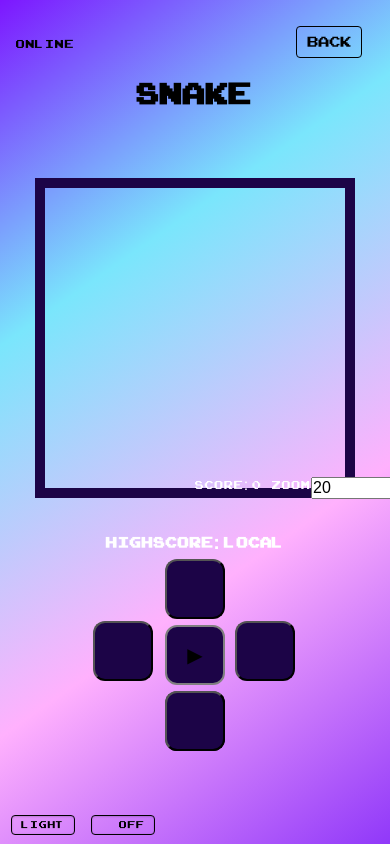
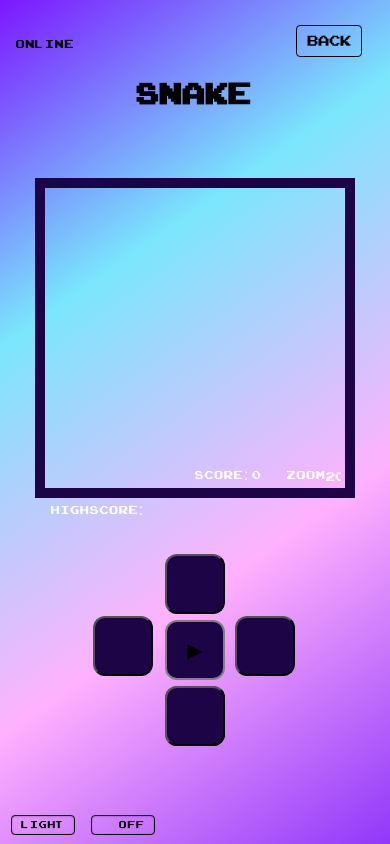
Before and after one commit to fannymartensson/bet-magic, a Vue app: page /#/snakegame in a window 390 px wide. Built offline with nearby package versions, Linux system fonts and the light colour scheme.

Commit message:
media queries layout

```diff
--- a/src/components/SnakeGame/SnakeApp.vue
+++ b/src/components/SnakeGame/SnakeApp.vue
@@ -12,7 +12,7 @@
     />
     <div class="text">
       <p>Score: {{ score }}</p>
-      <div class="zoom">
+      <div class="column">
         Zoom
         <input type="number" min="10" v-model.number="boardSize" />
       </div>
@@ -117,12 +117,18 @@
     align-items: baseline;
     position: absolute;
     left: 50%;
-    top: 62%;
+    top: 61%;
+    cursor: pointer;
+    @media only screen and (min-width: 767px) {
+      left: 55%;
+      top: 15%;
+    }
   }
-  .zoom {
+
+  .column {
     display: inline-block;
     width: 20%;
-    padding: 5px;
+    padding: 5px 20px;
     margin: 5px;
     color: white;
     display: flex;
--- a/src/components/SnakeGame/SnakeCanvas.vue
+++ b/src/components/SnakeGame/SnakeCanvas.vue
@@ -15,8 +15,8 @@
       </audio>
     </div>
     <section class="scores">
-      <h1 v-if="snakeHighscore">Higscore: {{ snakeHighscore }}</h1>
-      <h1 v-else>Highscore: {{ localHigh }} local</h1>
+      <p v-if="snakeHighscore">Higscore: {{ snakeHighscore }}</p>
+      <p v-else>Highscore: {{ localHigh }}</p>
       <!-- <h2>Highscore: {{ latestSnakeScore }}</h2> -->
     </section>
   </div>
@@ -236,9 +236,6 @@
   }
 </script>
 <style scoped>
-  h1 {
-    font-size: 20px;
-  }
   #snake-canvas {
     border: 10px solid #1c0447;
     height: 320px;
@@ -248,7 +245,14 @@
 
   .scores {
     position: relative;
-    top: 20%;
+    left: -25%;
+    top: -30px;
+  }
+  @media only screen and (min-width: 767px) {
+    .scores {
+      top: -95%;
+      right: 2%;
+    }
   }
 
   @media screen and (min-width: 800px) and (max-width: 999px) {
--- a/src/views/ProfilePage.vue
+++ b/src/views/ProfilePage.vue
@@ -68,8 +68,6 @@
     data() {
       return {
         Alias: localStorage.getItem('Alias'),
-        Förnamn: localStorage.getItem('Förnamn'),
-        Efternamn: localStorage.getItem('Efternamn'),
         userScore: localStorage.getItem('userScore')
       }
     },
```
